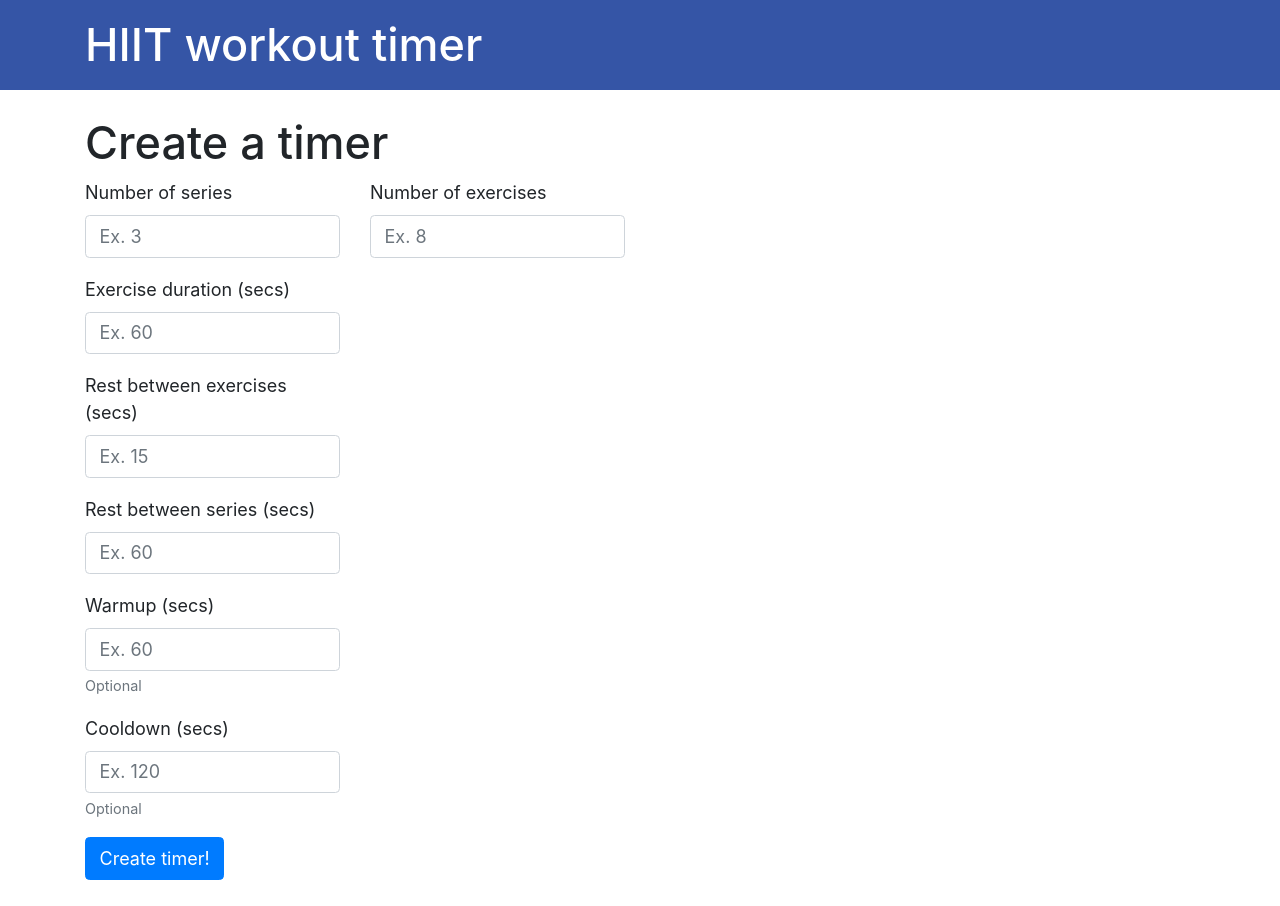
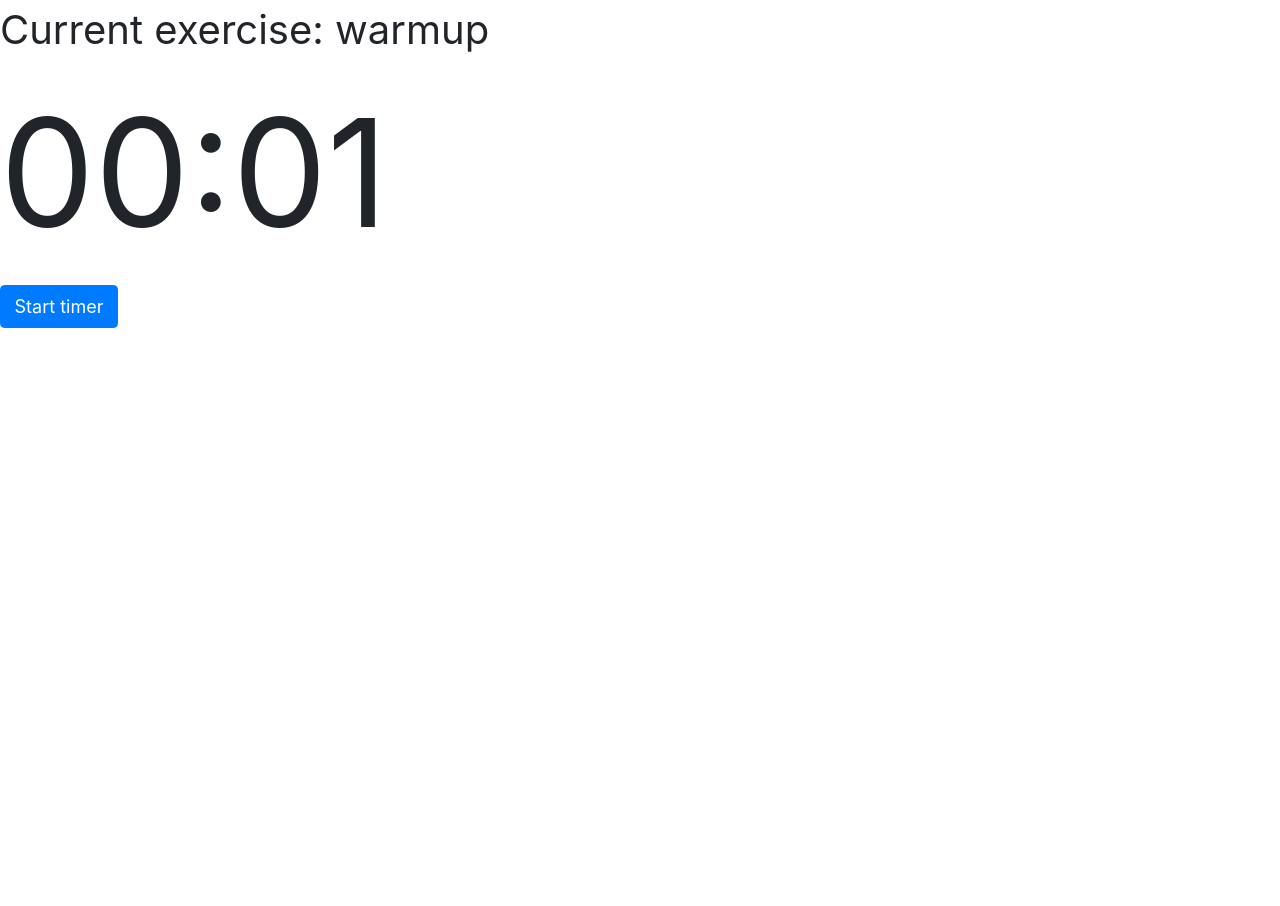
Before and after one commit to bsanser/hiit-tracker, a Gatsby site: page / in a window 1280 px wide. After the commit the page ends 800 px from the top, so only its background shows below. Built offline with nearby package versions, Linux system fonts and the light colour scheme; Gatsby itself is replaced by a stand-in of ours.

Commit message:
scrappy solution with useref

```diff
--- a/src/components/timer.js
+++ b/src/components/timer.js
@@ -1,9 +1,9 @@
 import React, { useState, useEffect } from "react"
 import { zeroPad } from "./../utils/timeUtils"
-import { useInterval } from "../hooks/useInterval"
+import "./../styles/timer.css"
 
 const Timer = ({ timeLeft }) => (
-  <div style={{ fontSize: "150px" }}>00:{zeroPad(timeLeft)}</div>
+  <div className="timer">00:{zeroPad(timeLeft)}</div>
 )
 
 export default Timer
--- a/src/pages/index.js
+++ b/src/pages/index.js
@@ -16,6 +16,10 @@ import TimerPanel from "./timerPanel"
 const IndexPage = () => {
   const [isTimerCreated, setIsTimerCreated] = useState(false)
   const [formData, setFormData] = useState({})
+  const [playlistUrl, setPlaylistUrl] = useState(null)
+
+  return <TimerPanel formData={formData} />
+
   return (
     <Layout>
       <SEO title="Home" />
@@ -30,13 +34,13 @@ const IndexPage = () => {
             )}
             {isTimerCreated && (
               <div>
-                <Button style={{ marginBottom: "8px" }}>Start Timer</Button>
-                {/* <PlayListPlayer playlistUrl="https://open.spotify.com/embed/playlist/37i9dQZF1DXbeUHEkt5uXG" /> */}
+                {/* https://open.spotify.com/embed/playlist/37i9dQZF1DXbeUHEkt5uXG */}
+                {/* <PlayListPlayer playlistUrl={playListUrl} /> */}
               </div>
             )}
           </Col>
 
-          <Col xs={12} md={6}>
+          <Col xs={12} md={12}>
             {isTimerCreated && <TimerPanel formData={formData} />}
           </Col>
         </Row>
--- a/src/pages/timerPanel.js
+++ b/src/pages/timerPanel.js
@@ -1,27 +1,48 @@
-import React, { useState, useEffect } from "react"
+import React, { useState, useEffect, useRef } from "react"
 import Timer from "./../components/timer"
 import Button from "react-bootstrap/Button"
 
 const TimerPanel = ({ formData }) => {
-  let [index, setIndex] = useState(0)
-  let [timeLeft, setTimeLeft] = useState(0)
-  const exerciseStructure = [{ warmup: 2 }, { exercise1: 10 }, { exercise2: 5 }]
+  const [index, setIndex] = useState(0)
+  const [timeLeft, setTimeLeft] = useState(0)
+  const indexRef = useRef()
+  const timeLeftRef = useRef()
+  const exerciseStructure = [
+    { name: "warmup", value: 2 },
+    { name: "exercise1", value: 3 },
+    { name: "exercise2", value: 4 },
+  ]
 
   useEffect(() => {
-    setTimeLeft(Object.values(exerciseStructure[index])[0])
+    indexRef.current = index
   }, [index])
 
-  const handleChangeIndex = () => {
-    setIndex(index++)
-  }
+  useEffect(() => {
+    timeLeftRef.current = timeLeft
+  }, [timeLeft])
+
+  useEffect(() => {
+    setTimeLeft(exerciseStructure[index].value - 1)
+  }, [index])
 
   const startTimer = () => {
     let interval = setInterval(() => {
-      setTimeLeft(timeLeft--)
-      if (timeLeft < 0) {
-        handleChangeIndex()
+      if (timeLeftRef.current <= 0) {
+        console.log("clearInterval", indexRef.current)
         clearInterval(interval)
+        if (indexRef.current < exerciseStructure.length - 1) {
+          console.log("next", indexRef.current)
+          setIndex(indexRef.current + 1)
+          startTimer()
+        } else {
+          return
+        }
       }
+      setTimeLeft(timeLeft => {
+        console.log("setTimeLeft")
+
+        return timeLeft - 1
+      })
     }, 1000)
     return () => clearInterval(interval)
   }
@@ -29,7 +50,7 @@ const TimerPanel = ({ formData }) => {
   return (
     <div>
       <div style={{ fontSize: "40px" }}>
-        Current exercise: {Object.keys(exerciseStructure[index])[0]}{" "}
+        Current exercise: {exerciseStructure[index].name}
       </div>
       <Timer timeLeft={timeLeft} />
       <Button onClick={startTimer}>Start timer</Button>
--- /dev/null
+++ b/src/styles/timer.css
@@ -0,0 +1,11 @@
+@media (min-width: 576px) {
+  .timer {
+    font-size: 50px;
+  }
+}
+
+@media (min-width: 768px) {
+  .timer {
+    font-size: 150px;
+  }
+}
```
